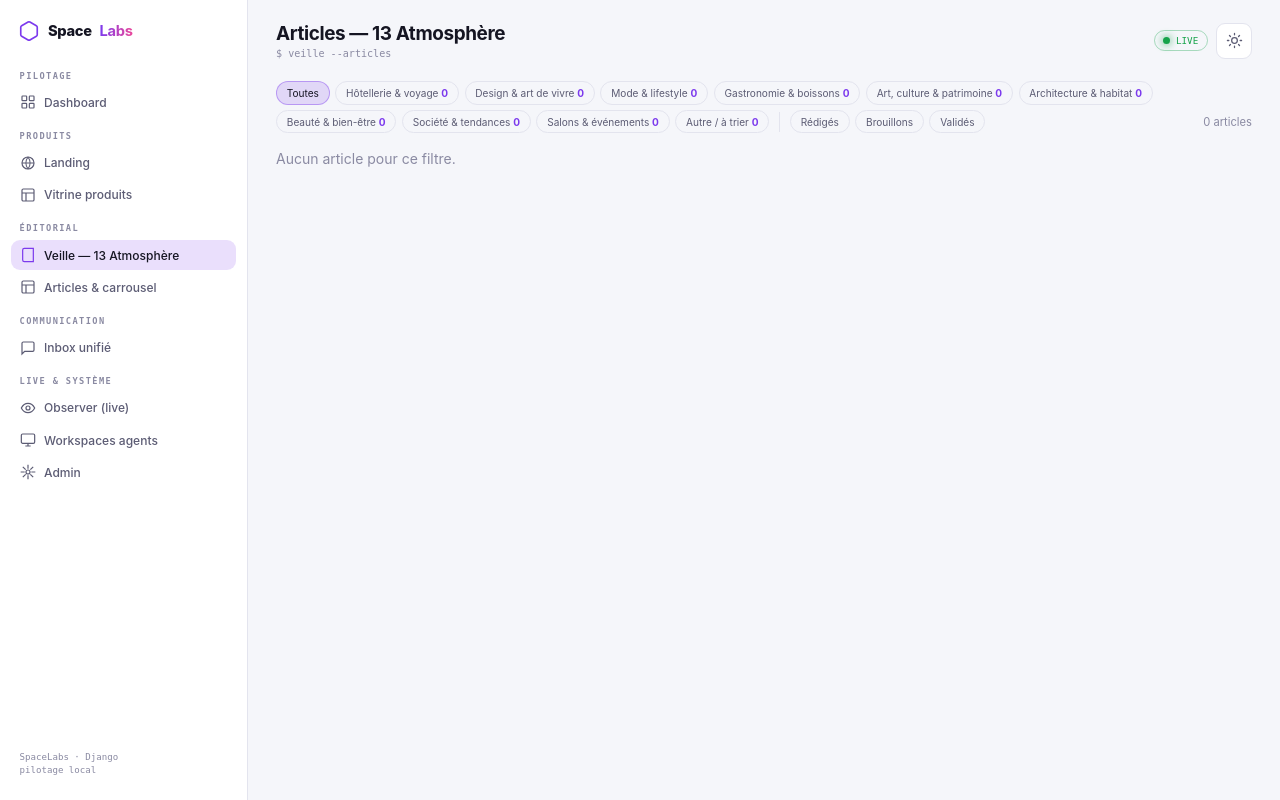
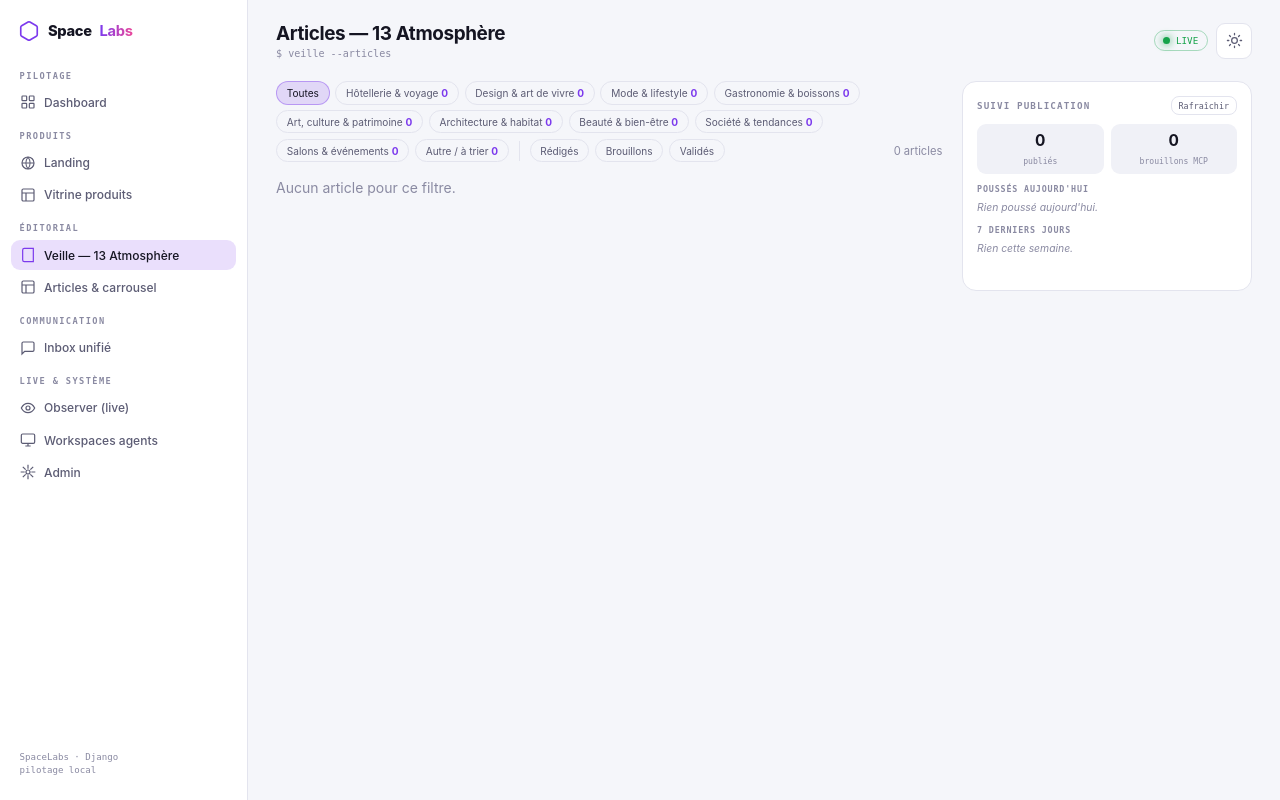
Before and after one commit to noesis-software-technologies/spacelabs, a Django app: page /veille/articles/ in a window 1280 px wide. Run offline with Django 5.2, Linux system fonts and the light colour scheme; the visitor is signed in with stand-in values (Sample User, id 1); data that the repository does not hold is empty.

Commit message:
feat(veille): panneau de suivi publication + cascade récursive de la constellation
- 2e panneau 'Suivi publication' dans la liste veille : poussés aujourd'hui / 7 derniers jours, KPIs (publiés / brouillons MCP), statut par article (brouillon sur le blog / publié = accepté), bouton Rafraîchir
- PressItem.mcp_pushed_at + mcp_status (migration 0009) ; publish_item horodate + statut 'draft'
- mcp.refresh_statuses() : réconcilie via list_drafts (poussé absent des drafts = publié/accepté) ; endpoint mcp_status_refresh
- article_publish_related : cascade RÉCURSIVE (liés + liés des liés, anti-cycle) → toute la constellation connectée poussée en brouillon
- draft only, 13-atmosphere seul publicateur

Co-Authored-By: Claude Opus 4.8 <noreply@anthropic.com>

```diff
--- a/apps/veille/models.py
+++ b/apps/veille/models.py
@@ -97,6 +97,10 @@ class PressItem(models.Model):
     # ── Publication MCP 13 Atmosphère ──
     mcp_article_id = models.CharField(max_length=64, blank=True,
                                       help_text="article_id renvoyé par le MCP après draft_article")
+    mcp_pushed_at = models.DateTimeField(null=True, blank=True, help_text="Dernière poussée vers le MCP")
+    MCP_STATUT = [("", "—"), ("draft", "Brouillon sur le blog"), ("published", "Publié (validé)")]
+    mcp_status = models.CharField(max_length=20, blank=True, choices=MCP_STATUT,
+                                  help_text="État côté blog (rafraîchi via list_drafts)")
 
     @property
     def toutes_images(self):
--- a/apps/veille/urls.py
+++ b/apps/veille/urls.py
@@ -13,4 +13,5 @@ urlpatterns = [
     path("articles/<int:pk>/quick/", views.article_quick, name="article_quick"),
     path("articles/<int:pk>/publish/", views.article_publish, name="article_publish"),
     path("articles/<int:pk>/publish-related/", views.article_publish_related, name="article_publish_related"),
+    path("mcp/status-refresh/", views.mcp_status_refresh, name="mcp_status_refresh"),
 ]
--- a/apps/veille/views.py
+++ b/apps/veille/views.py
@@ -54,9 +54,19 @@ def articles(request):
     items = list(qs[:200])
     cats = [(slug, label, PressItem.objects.filter(categorie=slug).count())
             for slug, label in CATEGORIES]
+    # Suivi publication (2e panneau) : poussés aujourd'hui / 7 derniers jours
+    today = timezone.localdate()
+    pousses = list(PressItem.objects.exclude(mcp_pushed_at__isnull=True)
+                   .order_by("-mcp_pushed_at")[:60])
+    suivi_today = [p for p in pousses if p.mcp_pushed_at.date() == today]
+    suivi_semaine = [p for p in pousses
+                     if today - _dt.timedelta(days=7) <= p.mcp_pushed_at.date() < today]
     return render(request, "veille/articles.html", {
         "items": items, "cats": cats, "cat": cat, "etat": etat,
         "total": qs.count(), "active_nav": "veille",
+        "suivi_today": suivi_today, "suivi_semaine": suivi_semaine,
+        "suivi_pub": sum(1 for p in pousses if p.mcp_status == "published"),
+        "suivi_draft": sum(1 for p in pousses if p.mcp_status == "draft"),
     })
 
 
@@ -197,22 +207,54 @@ def article_publish(request, pk):
     return JsonResponse(res, status=200 if res.get("ok") else 502)
 
 
+def _collect_related(item, limit=60):
+    """Parcours RÉCURSIF du graphe d'inter-maillage : liés, puis liés des liés…
+
+    Renvoie les PressItem rédigés, encore absents du blog, atteignables depuis
+    `item` (constellation connectée). Anti-cycle via l'ensemble `seen`.
+    """
+    from collections import deque
+    seen = {item.pk}
+    queue = deque(lk.get("pk") for lk in (item.liens_internes or []) if lk.get("pk"))
+    out = []
+    while queue and len(out) < limit:
+        cpk = queue.popleft()
+        if cpk in seen:
+            continue
+        seen.add(cpk)
+        cible = PressItem.objects.filter(pk=cpk).first()
+        if not cible:
+            continue
+        if cible.draft_statut in ("brouillon", "valide", "publie") and not cible.mcp_article_id:
+            out.append(cible)
+        for lk in (cible.liens_internes or []):
+            if lk.get("pk") and lk["pk"] not in seen:
+                queue.append(lk["pk"])
+    return out
+
+
 @login_required
 @require_POST
 def article_publish_related(request, pk):
-    """Pousse en BROUILLON tous les articles liés (rédigés) encore absents du blog."""
+    """Pousse en BROUILLON, en cascade récursive, toute la constellation connectée
+    (liés + liés des liés) encore absente du blog. 13-atmosphere reste publicateur."""
     from apps.veille import mcp
     it = get_object_or_404(PressItem, pk=pk)
-    cibles = [lk["pk"] for lk in _liens_constellation(it)
-              if lk["redige"] and not lk["published"]]
     resultats = []
-    for cpk in cibles:
-        cible = PressItem.objects.filter(pk=cpk).first()
-        if not cible:
-            continue
+    for cible in _collect_related(it):
         r = mcp.publish_item(cible)
-        resultats.append({"pk": cpk, "titre": (cible.draft_titre or cible.sujet)[:80],
+        resultats.append({"pk": cible.pk, "titre": (cible.draft_titre or cible.sujet)[:80],
                           "ok": r.get("ok"), "article_id": r.get("article_id"),
                           "error": r.get("error")})
+        if not r.get("ok"):
+            break  # MCP tombé : on arrête proprement
     ok = sum(1 for r in resultats if r["ok"])
     return JsonResponse({"ok": True, "pousses": ok, "total": len(resultats), "resultats": resultats})
+
+
+@login_required
+@require_POST
+def mcp_status_refresh(request):
+    """Rafraîchit l'état de publication (brouillon/publié) via list_drafts du MCP."""
+    from apps.veille import mcp
+    return JsonResponse(mcp.refresh_statuses())
--- a/templates/veille/articles.html
+++ b/templates/veille/articles.html
@@ -30,6 +30,24 @@
     .card p{font-size:.8rem;color:var(--muted);display:-webkit-box;-webkit-line-clamp:2;-webkit-box-orient:vertical;overflow:hidden}
     .card .date{font:.62rem var(--mono);color:var(--faint);margin-top:auto}
     .count{color:var(--faint);font-size:.8rem;margin-left:auto}
+    .arts-layout{display:grid;grid-template-columns:1fr 290px;gap:1.4rem;align-items:start}
+    @media(max-width:1000px){.arts-layout{grid-template-columns:1fr}}
+    .suivi{position:sticky;top:1rem;background:var(--surface);border:1px solid var(--border);border-radius:var(--radius);padding:1rem}
+    .suivi .sh{display:flex;align-items:center;gap:.5rem;margin-bottom:.6rem}
+    .suivi h3{font:600 .66rem/1 var(--mono);letter-spacing:.12em;text-transform:uppercase;color:var(--faint)}
+    .suivi .rf{margin-left:auto;border:1px solid var(--border);background:var(--surface);color:var(--muted);border-radius:8px;padding:.25rem .5rem;font:.6rem var(--mono);cursor:pointer}
+    .suivi .rf:hover{color:var(--ink);border-color:var(--accent)}
+    .suivi .kpis{display:flex;gap:.5rem;margin-bottom:.8rem}
+    .suivi .kpi{flex:1;background:var(--surface2);border-radius:9px;padding:.5rem;text-align:center}
+    .suivi .kpi b{display:block;font-size:1.1rem} .suivi .kpi span{font:.58rem var(--mono);color:var(--faint)}
+    .suivi h4{font:600 .6rem/1 var(--mono);letter-spacing:.1em;text-transform:uppercase;color:var(--faint);margin:.7rem 0 .35rem}
+    .srow{display:flex;align-items:center;gap:.45rem;padding:.28rem 0;border-bottom:1px solid var(--surface2);font-size:.76rem}
+    .srow:last-child{border-bottom:none}
+    .sdot{width:7px;height:7px;border-radius:50%;flex-shrink:0}
+    .sdot.published{background:var(--good)} .sdot.draft{background:var(--warn)}
+    .srow .stt{white-space:nowrap;overflow:hidden;text-overflow:ellipsis}
+    .srow .stb{margin-left:auto;font:.55rem var(--mono);color:var(--faint);white-space:nowrap}
+    .suivi .vide{color:var(--faint);font-size:.74rem;font-style:italic;padding:.2rem 0}
     .thumb{position:relative}
     .quickbtn{position:absolute;top:6px;right:6px;z-index:2;border:none;color:#fff;cursor:pointer;
       background:color-mix(in srgb,var(--accent) 88%,#000);font:.6rem var(--mono);padding:.28rem .55rem;border-radius:999px}
@@ -57,6 +75,8 @@
 {% endblock %}
 
 {% block content %}
+    <div class="arts-layout">
+    <div class="arts-main">
     <div class="filters">
       <a class="chip {% if not cat %}on{% endif %}" href="?{% if etat %}etat={{ etat }}{% endif %}">Toutes</a>
       {% for slug, label, n in cats %}
@@ -93,6 +113,28 @@
       <p style="color:var(--faint)">Aucun article pour ce filtre.</p>
       {% endfor %}
     </div>
+    </div>{# /arts-main #}
+
+    <aside class="suivi">
+      <div class="sh">
+        <h3>Suivi publication</h3>
+        <button class="rf" id="rfBtn" type="button">Rafraîchir</button>
+      </div>
+      <div class="kpis">
+        <div class="kpi"><b>{{ suivi_pub }}</b><span>publiés</span></div>
+        <div class="kpi"><b>{{ suivi_draft }}</b><span>brouillons MCP</span></div>
+      </div>
+      <h4>Poussés aujourd'hui</h4>
+      {% for p in suivi_today %}
+      <div class="srow"><span class="sdot {{ p.mcp_status }}"></span><span class="stt">{{ p.draft_titre|default:p.sujet }}</span><span class="stb">{% if p.mcp_status == 'published' %}publié{% else %}brouillon{% endif %}</span></div>
+      {% empty %}<div class="vide">Rien poussé aujourd'hui.</div>{% endfor %}
+      <h4>7 derniers jours</h4>
+      {% for p in suivi_semaine %}
+      <div class="srow"><span class="sdot {{ p.mcp_status }}"></span><span class="stt">{{ p.draft_titre|default:p.sujet }}</span><span class="stb">{% if p.mcp_status == 'published' %}publié{% else %}brouillon{% endif %}</span></div>
+      {% empty %}<div class="vide">Rien cette semaine.</div>{% endfor %}
+      <div class="mmsg" id="rfMsg"></div>
+    </aside>
+    </div>{# /arts-layout #}
 
     <div class="ov" id="ov">
       <div class="modal">
@@ -165,6 +207,14 @@
       document.querySelectorAll('.quickbtn').forEach(b=>b.addEventListener('click',e=>{
         e.preventDefault(); e.stopPropagation(); open(b.dataset.pk);
       }));
+      const rfBtn=document.getElementById('rfBtn'), rfMsg=document.getElementById('rfMsg');
+      if(rfBtn){rfBtn.addEventListener('click',()=>{
+        rfMsg.textContent='Rafraîchissement…';
+        post(`/veille/mcp/status-refresh/`,{}).then(({d})=>{
+          if(d.ok){rfMsg.textContent=d.published+' publié(s), '+d.draft+' brouillon(s). Rechargement…';setTimeout(()=>location.reload(),700);}
+          else{rfMsg.textContent='Échec : '+(d.error||'MCP indisponible');}
+        });
+      });}
       document.getElementById('mClose').addEventListener('click',close);
       ov.addEventListener('click',e=>{if(e.target===ov)close();});
       document.getElementById('mValidate').addEventListener('click',()=>{
```
Also changed, not shown: apps/veille/mcp.py (+30 -1 lines), apps/veille/migrations/0009_pressitem_mcp_pushed_at_pressitem_mcp_status.py (added).
